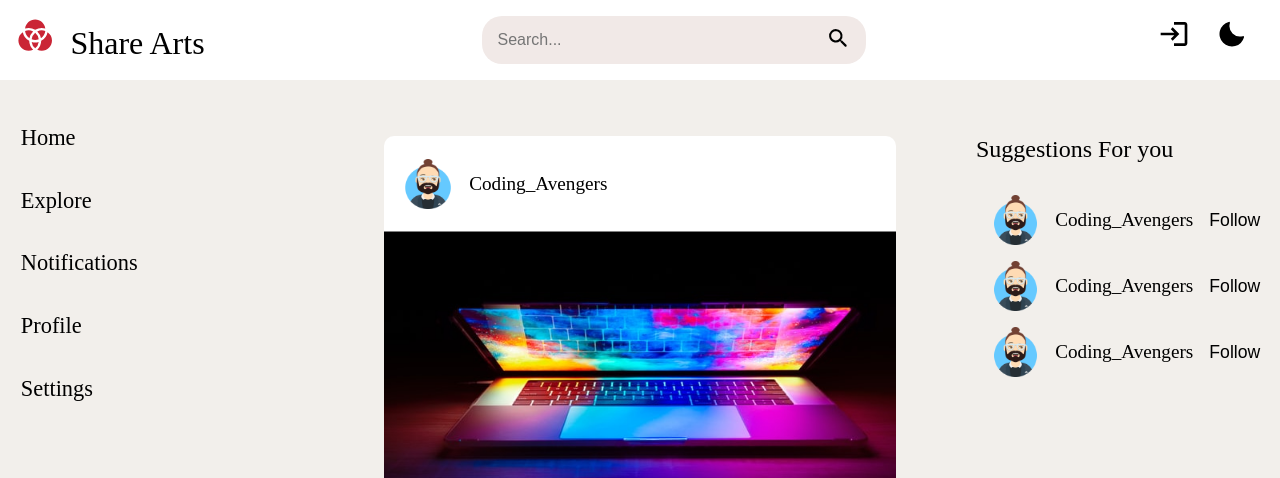
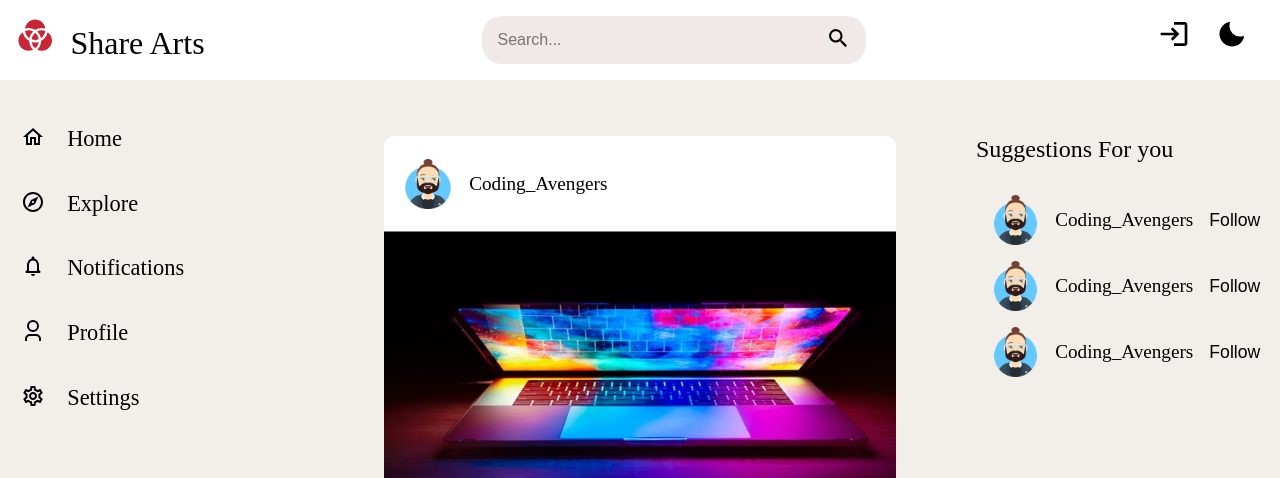
Before and after one commit to Developers-codz/shareArts, a React (Create React App) app: page / in a window 1280 px wide. Shown: the top 478 px of the page. Built offline with nearby package versions, Linux system fonts and the light colour scheme; what miragejs would draw is missing.

Commit message:
feat: added aside icons

```diff
--- a/src/Assets/icons/index.js
+++ b/src/Assets/icons/index.js
@@ -8,3 +8,4 @@ export {ShareIcon} from "./ShareIcon"
 export {HeartFilled} from "./HeartFilled"
 export {HeartOutline} from "./HeartOutline"
 export {EditIcon} from "./EditIcon"
+export {NotificationIcon,ProfileIcon,HomeIcon,ExploreIcon,SettingsIcon} from "./navigationIcon"
--- /dev/null
+++ b/src/Assets/icons/navigationIcon.js
@@ -0,0 +1,29 @@
+export const HomeIcon = ({width,height}) =>{
+    return (
+        <svg width={width} height={height}  viewBox="0 0 24 24"><path fill="currentColor" d="m12 5.69l5 4.5V18h-2v-6H9v6H7v-7.81l5-4.5M12 3L2 12h3v8h6v-6h2v6h6v-8h3L12 3z"></path></svg>
+    )
+}
+
+export const ExploreIcon = ({width,height}) =>{
+    return (
+        <svg width={width} height={height}  viewBox="0 0 24 24"><path fill="currentColor" d="M12 2C6.48 2 2 6.48 2 12s4.48 10 10 10s10-4.48 10-10S17.52 2 12 2zm0 18c-4.41 0-8-3.59-8-8s3.59-8 8-8s8 3.59 8 8s-3.59 8-8 8zm-5.5-2.5l7.51-3.49L17.5 6.5L9.99 9.99L6.5 17.5zm5.5-6.6c.61 0 1.1.49 1.1 1.1s-.49 1.1-1.1 1.1s-1.1-.49-1.1-1.1s.49-1.1 1.1-1.1z"></path></svg>
+    )
+}
+
+export const NotificationIcon = ({width,height}) =>{
+    return (
+        <svg width={width} height={height}  viewBox="0 0 24 24"><path fill="currentColor" d="M19.29 17.29L18 16v-5c0-3.07-1.64-5.64-4.5-6.32V4c0-.83-.67-1.5-1.5-1.5s-1.5.67-1.5 1.5v.68C7.63 5.36 6 7.92 6 11v5l-1.29 1.29c-.63.63-.19 1.71.7 1.71h13.17c.9 0 1.34-1.08.71-1.71zM16 17H8v-6c0-2.48 1.51-4.5 4-4.5s4 2.02 4 4.5v6zm-4 5c1.1 0 2-.9 2-2h-4a2 2 0 0 0 2 2z"></path></svg>
+    )
+}
+
+export const ProfileIcon = ({width,height}) =>{
+    return (
+        <svg width={width} height={height}  viewBox="0 0 24 24"><path fill="currentColor" d="M20 22h-2v-2a3 3 0 0 0-3-3H9a3 3 0 0 0-3 3v2H4v-2a5 5 0 0 1 5-5h6a5 5 0 0 1 5 5v2zm-8-9a6 6 0 1 1 0-12a6 6 0 0 1 0 12zm0-2a4 4 0 1 0 0-8a4 4 0 0 0 0 8z"></path></svg>
+    )
+}
+
+export const SettingsIcon = ({width,height}) =>{
+    return (
+        <svg width={width} height={height}  viewBox="0 0 24 24"><path fill="currentColor" d="M19.43 12.98c.04-.32.07-.64.07-.98c0-.34-.03-.66-.07-.98l2.11-1.65c.19-.15.24-.42.12-.64l-2-3.46a.5.5 0 0 0-.61-.22l-2.49 1c-.52-.4-1.08-.73-1.69-.98l-.38-2.65A.488.488 0 0 0 14 2h-4c-.25 0-.46.18-.49.42l-.38 2.65c-.61.25-1.17.59-1.69.98l-2.49-1a.566.566 0 0 0-.18-.03c-.17 0-.34.09-.43.25l-2 3.46c-.13.22-.07.49.12.64l2.11 1.65c-.04.32-.07.65-.07.98c0 .33.03.66.07.98l-2.11 1.65c-.19.15-.24.42-.12.64l2 3.46a.5.5 0 0 0 .61.22l2.49-1c.52.4 1.08.73 1.69.98l.38 2.65c.03.24.24.42.49.42h4c.25 0 .46-.18.49-.42l.38-2.65c.61-.25 1.17-.59 1.69-.98l2.49 1c.06.02.12.03.18.03c.17 0 .34-.09.43-.25l2-3.46c.12-.22.07-.49-.12-.64l-2.11-1.65zm-1.98-1.71c.04.31.05.52.05.73c0 .21-.02.43-.05.73l-.14 1.13l.89.7l1.08.84l-.7 1.21l-1.27-.51l-1.04-.42l-.9.68c-.43.32-.84.56-1.25.73l-1.06.43l-.16 1.13l-.2 1.35h-1.4l-.19-1.35l-.16-1.13l-1.06-.43c-.43-.18-.83-.41-1.23-.71l-.91-.7l-1.06.43l-1.27.51l-.7-1.21l1.08-.84l.89-.7l-.14-1.13c-.03-.31-.05-.54-.05-.74s.02-.43.05-.73l.14-1.13l-.89-.7l-1.08-.84l.7-1.21l1.27.51l1.04.42l.9-.68c.43-.32.84-.56 1.25-.73l1.06-.43l.16-1.13l.2-1.35h1.39l.19 1.35l.16 1.13l1.06.43c.43.18.83.41 1.23.71l.91.7l1.06-.43l1.27-.51l.7 1.21l-1.07.85l-.89.7l.14 1.13zM12 8c-2.21 0-4 1.79-4 4s1.79 4 4 4s4-1.79 4-4s-1.79-4-4-4zm0 6c-1.1 0-2-.9-2-2s.9-2 2-2s2 .9 2 2s-.9 2-2 2z"></path></svg>
+    )
+}
--- a/src/components/aside/Aside.jsx
+++ b/src/components/aside/Aside.jsx
@@ -1,7 +1,7 @@
 import { useTheme } from "../../context/theme-context";
 import { useLocation } from "react-router-dom";
 import { asideData } from "../../data/aside-data";
-import { NavMenu, NavItem, NavLinks } from "./asideComponent";
+import { NavMenu, NavItem, NavLinks ,IconWrapper} from "./asideComponent";
 import { getAsideColor } from "../../utils/Functions/getColor";
 
 export const Aside = () => {
@@ -12,19 +12,20 @@ export const Aside = () => {
     pathname !== "/signup" ? (
     <aside className="aside">
       <NavMenu>
-        {asideData.map(({ id, name, path }) => {
+        {asideData.map(({ id, name, path,icon }) => {
           return (
-            <NavItem key={id}>
-              <NavLinks
-                to={path}
-               exact activeStyle={{
-                color: 'red ',
-              }}
+            <NavLinks key={id}  to={path}   exact activeStyle={{
+              color: 'red ',
+            }}>
+                <IconWrapper>{icon}</IconWrapper>
+              <NavItem
+
                 style={{ color: getAsideColor(theme) }}
               >
                 {name}
-              </NavLinks>
-            </NavItem>
+              </NavItem>
+
+            </NavLinks>
           );
         })}
       </NavMenu>
--- a/src/components/aside/asideComponent.js
+++ b/src/components/aside/asideComponent.js
@@ -6,23 +6,29 @@ export const NavMenu = styled.ul`
 `;
 
 export const NavLinks = styled(NavLink)`
-text-decoration:none;
-color:black;
-  &:hover{
-    color:var(--primary-cta) !important;
+  margin: 0.3rem;
+  text-decoration: none;
+  display: flex;
+  justify-content: start;
+  align-items: center;
+  border-radius: 10px;
+  color: black;
+  &:hover {
+    color: var(--primary-cta) !important;
+    background-color: #f1e9e7;
+    color: var(--primary-cta) !important;
   }
 `;
 
 export const NavItem = styled.li`
-  margin: 0.3rem;
   cursor: pointer;
   font-size: 1.4rem;
+  padding: 1rem 1rem 1rem 0.4rem;
+
+  color: black;
+`;
+
+export const IconWrapper = styled.span`
+  padding-top: 1rem !important;
   padding: 1rem;
-  border-radius: 10px;
-  color: black;
-  &:hover{
-    background-color:#f1e9e7;
-    color:var(--primary-cta) !important;
-
-  }
 `;
--- a/src/data/aside-data.js
+++ b/src/data/aside-data.js
@@ -1,30 +1,31 @@
+import {NotificationIcon,ProfileIcon,HomeIcon,ExploreIcon,SettingsIcon} from "../Assets/icons/navigationIcon"
 export const asideData = [{
     id:1,
     name:"Home",
-    icon:"",
+    icon:<HomeIcon width="1.5rem" height="1.5rem" />,
     path:"/"
 },
 {id:2,
 name:"Explore",
-icon:"",
+icon:<ExploreIcon  width="1.5rem" height="1.5rem" />,
 path:"/explore"
 },
 {
     id:3,
     name:"Notifications",
-    icon:"",
+    icon:<NotificationIcon  width="1.5rem" height="1.5rem" />,
     path:"/notifications"
 },
 {
     id:4,
     name:"Profile",
-    icon:"",
+    icon:<ProfileIcon  width="1.5rem" height="1.5rem" />,
     path:"/profile"
 },
 {
     id:5,
     name:"Settings",
-    icon:"",
+    icon:<SettingsIcon  width="1.5rem" height="1.5rem" />,
     path:"/settings"
 }
 ]
```
